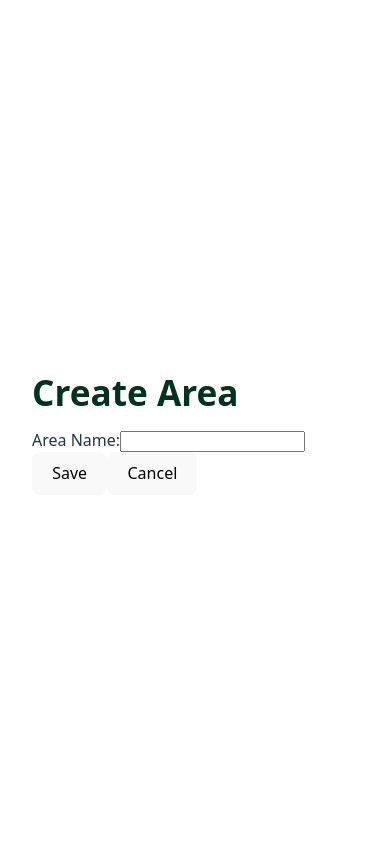
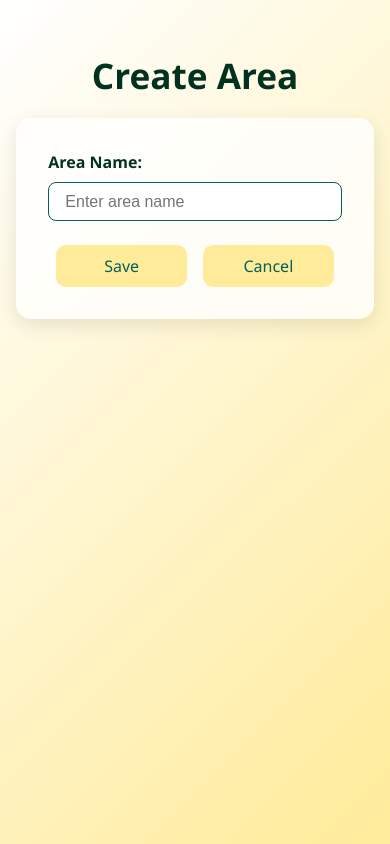
Before and after one commit to Donna-LeeJordaan/HireAHelper, a React (Vite) app in the folder HireAHelper/src/frontend/: page /areas/create in a window 390 px wide. Built offline with nearby package versions, Linux system fonts and the light colour scheme.

Commit message:
area css

```diff
--- a/HireAHelper/src/frontend/src/Admin/Area/AreaCreate.jsx
+++ b/HireAHelper/src/frontend/src/Admin/Area/AreaCreate.jsx
@@ -1,6 +1,7 @@
 import React, { useState } from "react";
 import { useNavigate } from "react-router-dom";
 import axios from "axios";
+import "../../css/Area.css";
 
 export default function AreaCreate() {
     const [name, setName] = useState("");
@@ -17,15 +18,50 @@ export default function AreaCreate() {
     };
 
     return (
-        <div style={{ padding: "2rem" }}>
+        <div className="app-container">
             <h1>Create Area</h1>
-            <form onSubmit={handleSubmit}>
-                <div>
-                    <label>Area Name:</label>
-                    <input value={name} onChange={(e) => setName(e.target.value)} required />
+            <form
+                onSubmit={handleSubmit}
+                style={{
+                    display: "flex",
+                    flexDirection: "column",
+                    alignItems: "center",
+                    backgroundColor: "#ffffffcc",
+                    padding: "2rem",
+                    borderRadius: "15px",
+                    width: "400px",
+                    maxWidth: "90%",
+                    boxShadow: "0 6px 20px rgba(0,0,0,0.1)"
+                }}
+            >
+                <div style={{ display: "flex", flexDirection: "column", marginBottom: "1.5rem", width: "100%", textAlign: "left" }}>
+                    <label style={{ marginBottom: "0.5rem", color: "#013220", fontWeight: "600" }}>Area Name:</label>
+                    <input
+                        type="text"
+                        value={name}
+                        onChange={(e) => setName(e.target.value)}
+                        placeholder="Enter area name"
+                        required
+                        style={{
+                            padding: "0.6rem 1rem",
+                            fontSize: "1rem",
+                            border: "1px solid #055f5b",
+                            borderRadius: "8px",
+                            outline: "none"
+                        }}
+                    />
                 </div>
-                <button type="submit">Save</button>
-                <button type="button" onClick={() => navigate("/area")}>Cancel</button>
+                <div style={{ display: "flex", justifyContent: "space-between", width: "100%" }}>
+                    <button type="submit" className="get-started-btn" style={{ flex: 1, margin: "0 0.5rem" }}>Save</button>
+                    <button
+                        type="button"
+                        className="get-started-btn"
+                        style={{ flex: 1, margin: "0 0.5rem" }}
+                        onClick={() => navigate("/area")}
+                    >
+                        Cancel
+                    </button>
+                </div>
             </form>
         </div>
     );
--- a/HireAHelper/src/frontend/src/Admin/Area/AreaDashboard.jsx
+++ b/HireAHelper/src/frontend/src/Admin/Area/AreaDashboard.jsx
@@ -1,6 +1,7 @@
 import React, { useEffect, useState } from "react";
 import { useNavigate } from "react-router-dom";
 import axios from "axios";
+import "../../css/Area.css";
 
 export default function AreaDashboard() {
     const [areas, setAreas] = useState([]);
@@ -13,10 +14,12 @@ export default function AreaDashboard() {
     }, []);
 
     return (
-        <div style={{ padding: "2rem" }}>
+        <div className="app-container">
             <h1>Area Dashboard</h1>
-            <button onClick={() => navigate("/areas/create")}>Create Area</button>
-            <table border="1" cellPadding="8" style={{ marginTop: "1rem", width: "100%" }}>
+            <button className="get-started-btn" onClick={() => navigate("/areas/create")}>
+                Create Area
+            </button>
+            <table className="area-table">
                 <thead>
                 <tr>
                     <th>Area ID</th>
@@ -30,7 +33,19 @@ export default function AreaDashboard() {
                         <td>{area.areaId}</td>
                         <td>{area.name}</td>
                         <td>
-                            <button onClick={() => navigate(`/areas/update/${area.areaId}`)}>Update</button>
+                            <button
+                                className="get-started-btn small-btn"
+                                onClick={() => navigate(`/areas/update/${area.areaId}`)}
+                            >
+                                Update
+                            </button>
+                            <button
+                                className="get-started-btn small-btn"
+                                style={{ marginLeft: "0.5rem" }}
+                                onClick={() => navigate("/areas/delete")}
+                            >
+                                Delete
+                            </button>
                         </td>
                     </tr>
                 ))}
--- a/HireAHelper/src/frontend/src/Admin/Area/AreaUpdate.jsx
+++ b/HireAHelper/src/frontend/src/Admin/Area/AreaUpdate.jsx
@@ -1,6 +1,7 @@
 import React, { useEffect, useState } from "react";
 import { useNavigate, useParams } from "react-router-dom";
 import axios from "axios";
+import "../../css/Area.css";
 
 export default function AreaUpdate() {
     const { areaId } = useParams();
@@ -25,21 +26,75 @@ export default function AreaUpdate() {
     };
 
     return (
-        <div style={{ padding: "2rem" }}>
-            <h1>Update Area</h1>
-            <form onSubmit={handleSubmit}>
-                <div>
-                    <label>Area Name:</label>
+        <div className="app-container"> {}
+            <h1>Update Area</h1> {}
+
+            <form
+                onSubmit={handleSubmit}
+                style={{
+                    display: "flex",
+                    flexDirection: "column",
+                    alignItems: "center",
+                    backgroundColor: "#ffffffcc",
+                    padding: "2rem",
+                    borderRadius: "15px",
+                    width: "400px",
+                    maxWidth: "90%",
+                    boxShadow: "0 6px 20px rgba(0,0,0,0.1)"
+                }}
+            >
+                <div
+                    style={{
+                        display: "flex",
+                        flexDirection: "column",
+                        marginBottom: "1.5rem",
+                        width: "100%",
+                        textAlign: "left"
+                    }}
+                >
+                    <label
+                        style={{
+                            marginBottom: "0.5rem",
+                            color: "#013220",
+                            fontWeight: "600"
+                        }}
+                    >
+                        Area Name:
+                    </label>
                     <input
+                        type="text"
                         value={name}
                         onChange={(e) => setName(e.target.value)}
+                        placeholder="Enter area name"
                         required
+                        style={{
+                            padding: "0.6rem 1rem",
+                            fontSize: "1rem",
+                            border: "1px solid #055f5b",
+                            borderRadius: "8px",
+                            outline: "none"
+                        }}
                     />
                 </div>
-                <button type="submit">Update</button>
-                <button type="button" onClick={() => navigate("/area")}>
-                    Cancel
-                </button>
+
+                {/* Buttons container */}
+                <div style={{ display: "flex", justifyContent: "space-between", width: "100%" }}>
+                    <button
+                        type="submit"
+                        className="get-started-btn"
+                        style={{ flex: 1, margin: "0 0.5rem" }}
+                    >
+                        Update
+                    </button>
+                    <button
+                        type="button"
+                        className="get-started-btn"
+                        style={{ flex: 1, margin: "0 0.5rem" }}
+                        onClick={() => navigate("/area")}
+                    >
+                        Cancel
+                    </button>
+                </div>
             </form>
         </div>
     );
--- /dev/null
+++ b/HireAHelper/src/frontend/src/css/Area.css
@@ -0,0 +1,103 @@
+/* Reset body & html */
+body, html {
+    margin: 0;
+    padding: 0;
+    width: 100%;
+    height: 100%;
+    font-family: 'Segoe UI', Tahoma, Geneva, Verdana, sans-serif;
+}
+
+/* Full-page container */
+.app-container {
+    display: flex;
+    flex-direction: column;
+    justify-content: flex-start;
+    align-items: center;
+    padding: 2rem;
+    min-height: 100vh;
+    width: 100vw;
+    background: linear-gradient(135deg, #fff 0%, #ffeb99 100%);
+    color: #055f5b;
+    text-align: center;
+    box-sizing: border-box;
+}
+
+/* Heading */
+h1 {
+    font-size: 3rem;
+    margin-bottom: 1.5rem;
+    color: #013220;
+}
+
+/* Buttons */
+.get-started-btn {
+    background-color: #ffeb99;
+    color: #055f5b;
+    border: none;
+    padding: 0.8rem 1.5rem;
+    font-size: 1.1rem;
+    border-radius: 10px;
+    cursor: pointer;
+    transition: transform 0.2s, box-shadow 0.3s;
+    margin-bottom: 1.5rem;
+}
+
+.get-started-btn:hover {
+    transform: scale(1.05);
+    box-shadow: 0 6px 20px rgba(0,0,0,0.2);
+}
+
+/* Smaller button for table actions */
+.small-btn {
+    padding: 0.4rem 0.8rem;
+    font-size: 0.9rem;
+}
+
+/* Table styling */
+.area-table {
+    width: 90%;
+    border-collapse: collapse;
+    margin-top: 1rem;
+    background-color: #ffffffcc; /* slight transparency */
+    border-radius: 10px;
+    overflow: hidden;
+}
+
+.area-table th, .area-table td {
+    padding: 0.8rem 1rem;
+    border: 1px solid #055f5b;
+}
+
+.area-table th {
+    background-color: #ffeb99;
+    color: #013220;
+}
+
+.area-table tr:nth-child(even) {
+    background-color: #f7f7f7;
+}
+
+.area-table tr:hover {
+    background-color: #fff2b2;
+}
+
+/* Responsive adjustments */
+@media (max-width: 768px) {
+    h1 {
+        font-size: 2.2rem;
+    }
+
+    .get-started-btn {
+        font-size: 1rem;
+        padding: 0.6rem 1rem;
+    }
+
+    .small-btn {
+        font-size: 0.8rem;
+        padding: 0.3rem 0.6rem;
+    }
+
+    .area-table {
+        width: 100%;
+    }
+}
```
Also changed, not shown: HireAHelper/src/frontend/src/Admin/Area/AreaDelete.jsx (+53 -7 lines).
